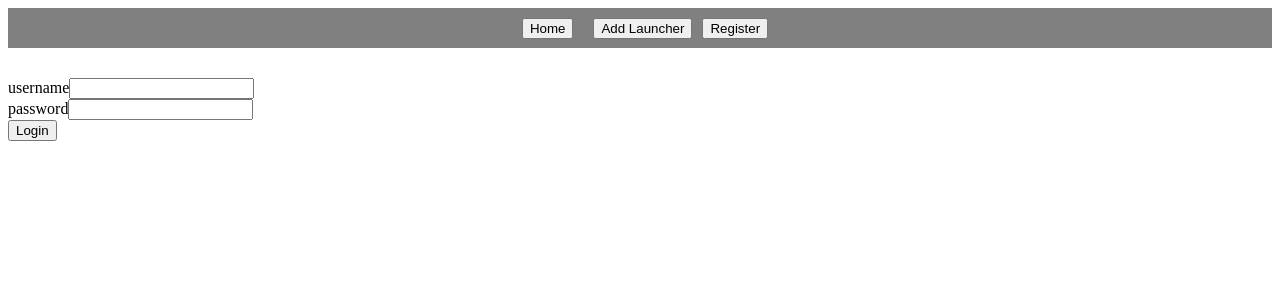
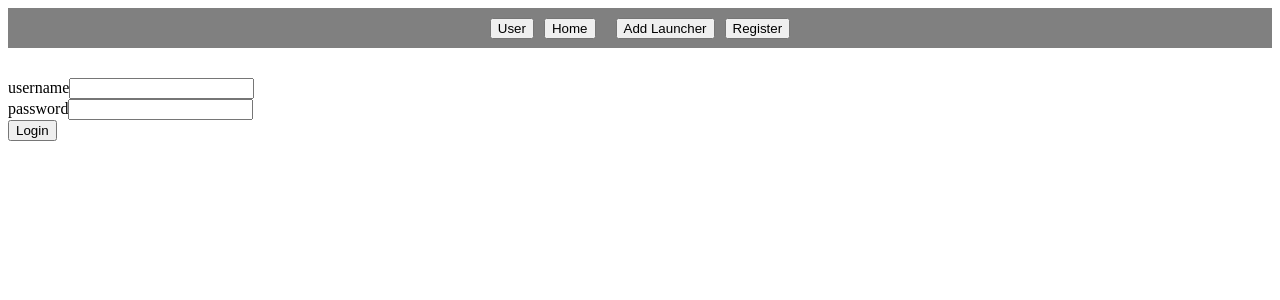
Before and after one commit to yossiL16/LaunchersApp, a React (Vite) app in the folder client/: page / in a window 1280 px wide. Shown: the top 300 px of the page. Built offline with nearby package versions, Linux system fonts and the light colour scheme.

Commit message:
fix all privet and create button user

```diff
--- a/client/src/components/NavBar.jsx
+++ b/client/src/components/NavBar.jsx
@@ -2,6 +2,9 @@ import React from 'react'
 import { useNavigate } from 'react-router-dom'
 
 export default function NavBar() {
+
+    const user = localStorage.getItem('user')
+    const objUser = JSON.parse(user)
 
     const navigate = useNavigate()
     function toHome(){
@@ -17,10 +20,18 @@ export default function NavBar() {
         localStorage.removeItem('token')
         localStorage.removeItem('user')
         navigate('/')
+    }
+    function userAlert(){
+        if(user){
+            alert(`name: ${objUser.user.username}. type user: ${objUser.user.type_user}`)
+        }else{
+            navigate('/')
+        }
+    }
 
-    }
   return (
     <div className='navbar' style={{width:'100%', backgroundColor:"gray", height:'40px', display: 'flex', justifyContent: 'center', alignItems:'center', marginBottom:'30px'}}>
+        <button onClick={userAlert}>User</button>
         <button onClick={toHome} style={{margin: '10px'}}>Home</button>
         <button onClick={toadd} style={{margin: '10px'}}>Add Launcher</button>
         <button onClick={toRegister}>Register</button>
--- a/client/src/components/PrivetAdmin.jsx
+++ b/client/src/components/PrivetAdmin.jsx
@@ -4,6 +4,6 @@ export default function PrivetAdmin() {
     const user = localStorage.getItem('user')
     const objUser = JSON.parse(user)
   return (
-    (user && objUser.type_user.toLowerCase() === 'admin') ? <Outlet /> : <Navigate to='/' />
+    (user && objUser.user.type_user.toLowerCase() === 'admin') ? <Outlet /> : <Navigate to='/' />
   )
 }
--- a/client/src/components/PrivetAll.jsx
+++ b/client/src/components/PrivetAll.jsx
@@ -3,8 +3,7 @@ import { Navigate, Outlet } from 'react-router-dom'
 
 export default function PrivetAll() {
     const user = localStorage.getItem('user')
-    const objUser = JSON.parse(user)
   return (
-    objUser ? <Outlet /> : <Navigate to='/' />
+    user ? <Outlet /> : <Navigate to='/' />
   )
 }
--- a/client/src/components/PrivetIntelligence.jsx
+++ b/client/src/components/PrivetIntelligence.jsx
@@ -4,6 +4,6 @@ export default function PrivetIntelligence() {
     const user = localStorage.getItem('user')
     const objUser = JSON.parse(user)
   return (
-    (objUser.type_user.toLowerCase() === 'admin' || objUser.type_user.toLowerCase() === 'intelligence') ? <Outlet /> : <Navigate to='/' />
+    (user && (objUser.user.type_user.toLowerCase() === 'admin' || objUser.user.type_user.toLowerCase() === 'intelligence')) ? <Outlet /> : <Navigate to='/' />
   )
 }
```
